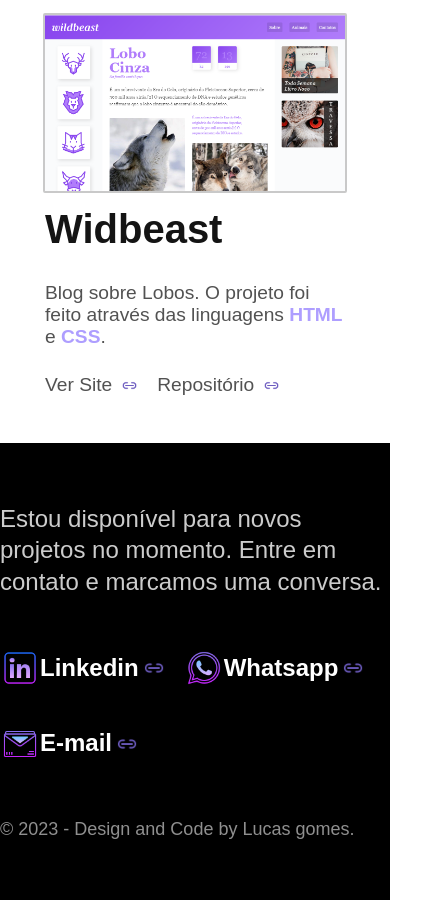
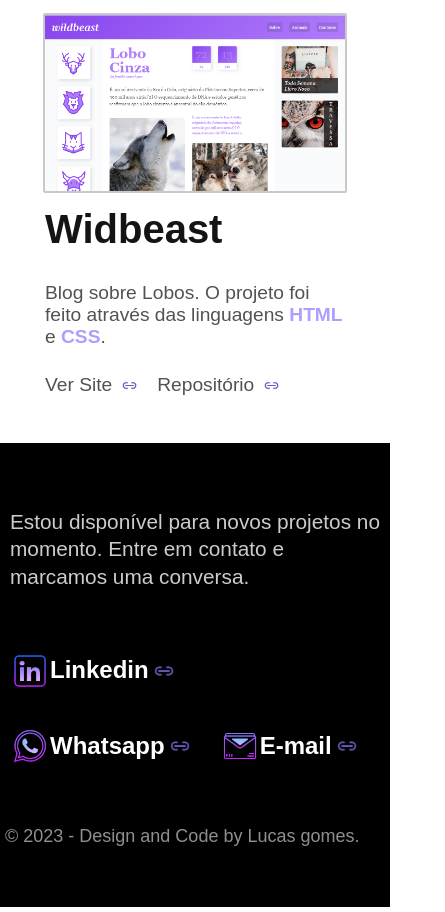
Before and after one commit to lucasgomesdacruz/Portfolio, a plain HTML site: page index.html in a window 390 px wide. Shown: the part 4363-5275 px from the top of the page, 445 px wide, since content can reach past the window. Drawn offline with Linux system fonts and the light colour scheme.

Commit message:
commit
correção de bugs

```diff
--- a/css/experiencia.css
+++ b/css/experiencia.css
@@ -1,7 +1,6 @@
 .experiencia {
     max-width: 1200px;
-    margin-right: auto;
-    margin-left: auto;
+   margin: 0 auto;
 }
 .experiencia h2 {
     font-size: 3rem;
@@ -136,6 +135,7 @@ strong {
         grid-column: auto;
         justify-content: center;
         grid-auto-columns: 300px ;
+        width: 300px;
     }
     .empresa p {
         margin-top: 20px;
--- a/css/footer.css
+++ b/css/footer.css
@@ -27,6 +27,7 @@
     justify-content: center;
     align-items: center;
     flex-wrap: wrap;
+
 }
 
 .footer-contato li {
@@ -80,11 +81,17 @@
         justify-content: left;
         align-items: center;
         gap: 10px;
+        margin: 5px;
+    }
 
+    .footer-texto {
+        margin: 5px;
+        font-size: 1.3rem;
     }
 
     .footer-container {
         padding: 60px 0px 60px 0px;
+        margin: 5px;
     }
 
     .footer-contato li {
--- a/css/global.css
+++ b/css/global.css
@@ -3,6 +3,7 @@ body {
   margin: 0px;
   color: #141414;
   box-sizing: border-box;
+  overflow-x: hidden;
 }
 
 h1,
```
